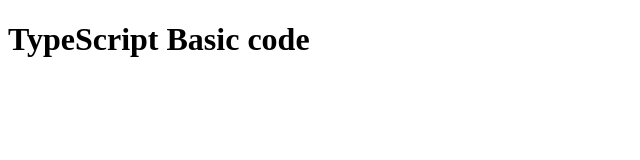
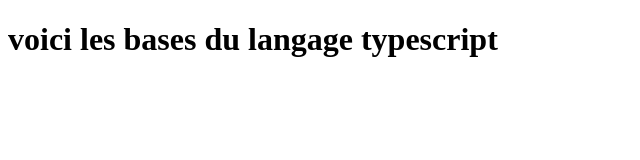
Before and after one commit to stephydlb/tests, a plain HTML site: page index.html in a window 1280 px wide. Shown: the whole page, without its empty margins (0-640 px from the left). Drawn offline with Linux system fonts and the light colour scheme.

Commit message:
Update index.html
modification du titre

```diff
--- a/index.html
+++ b/index.html
@@ -6,7 +6,7 @@
     <title>test1</title>
 </head>
 <body>
-    <h1>TypeScript Basic code</h1>
+    <h1>voici les bases du langage typescript</h1>
     <script src="main.js"></script>
 </body>
 </html>
```
